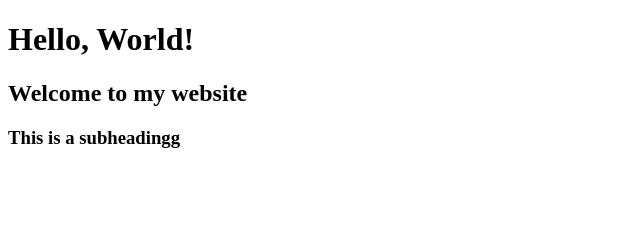
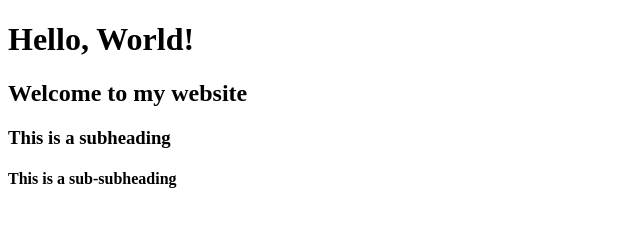
Before and after one commit to Chinna-naik/Chinna-naik, a plain HTML site: page index.html in a window 1280 px wide. Shown: the whole page, without its empty margins (0-640 px from the left). Drawn offline with Linux system fonts and the light colour scheme.

Commit message:
first p5 index.html

```diff
--- a/index.html
+++ b/index.html
@@ -8,6 +8,7 @@
 <body>
    <h1>Hello, World!</h1>
    <h2>Welcome to my website</h2>
-   <h3>This is a subheadingg</h3>
+   <h3>This is a subheading</h3>
+   <h4>This is a sub-subheading</h4>
 </body>
 </html>
```
